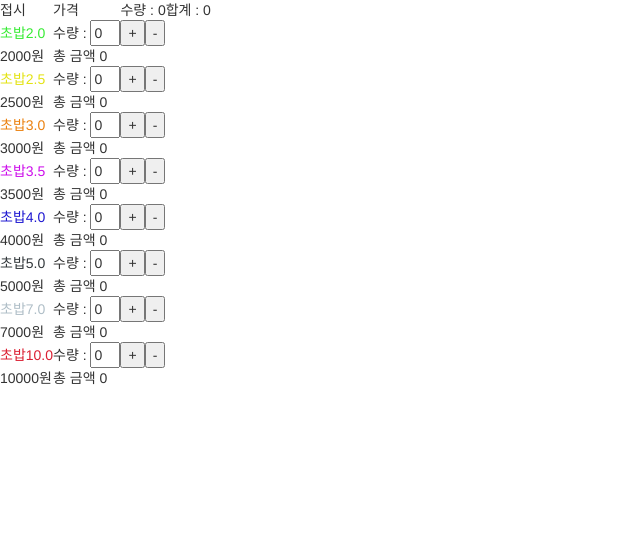
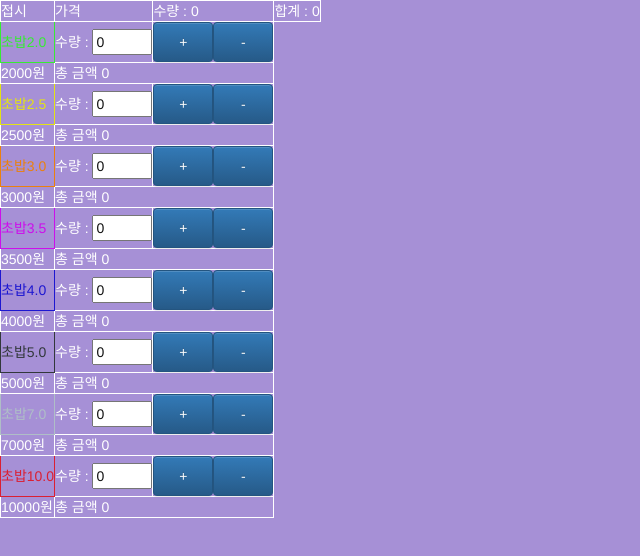
Before and after one commit to vader6318/joju, a plain HTML site: page susi.html in a window 1280 px wide. Shown: the whole page, without its empty margins (0-640 px from the left). Drawn offline with nearby package versions, Linux system fonts and the light colour scheme.

Commit message:
Update susi.html

```diff
--- a/susi.html
+++ b/susi.html
@@ -27,6 +27,9 @@
 
 
 <style>
+  body {
+	background-color : #a690d6;
+  }
   .susiDish0{
     color: #37eb34;
   }
@@ -51,6 +54,23 @@
   .susiDish7{
     color: #db1f32;
   }
+  .btn {
+   width: 60px;
+   height: 40px;
+  }
+  td {
+  color : #ffffff
+  }
+td {
+    color: #FFFFFF;
+    border: solid 1px;
+}
+button, input, select, textarea {
+    font-family: inherit;
+    font-size: inherit;
+    line-height: inherit;
+    color: #111111;
+}
 </style>
 <script>
 
@@ -166,8 +186,8 @@ document.addEventListener("DOMContentLoaded", function(){
   susiPrices.forEach(function(susiPrice, index){
     html += "<tr>"
     html +=   "<td class='susiDish"+index+"'>" + susiPrice[0] + "</td>"
-    html +=   "<td>수량 : <input id='dish"+index+"_value' style='width:30px' value='0' onchange='susiSum("+index+")'></td>"
-    html +=   "<td colsapn='1'><button id='dish"+index+"_add' onclick='susiAdd("+index+")'>+</button><button id='dish"+index+"_del' onclick='susiDel("+index+")'>-</button></td>"
+    html +=   "<td>수량 : <input id='dish"+index+"_value' style='width:60px' value='0' onchange='susiSum("+index+")'></td>"
+    html +=   "<td colsapn='1'><button class='btn btn-primary' id='dish"+index+"_add' onclick='susiAdd("+index+")'>+</button><button class='btn btn-primary' id='dish"+index+"_del' onclick='susiDel("+index+")'>-</button></td>"
     html += "</tr>"
 
     html += "<tr>"
```
